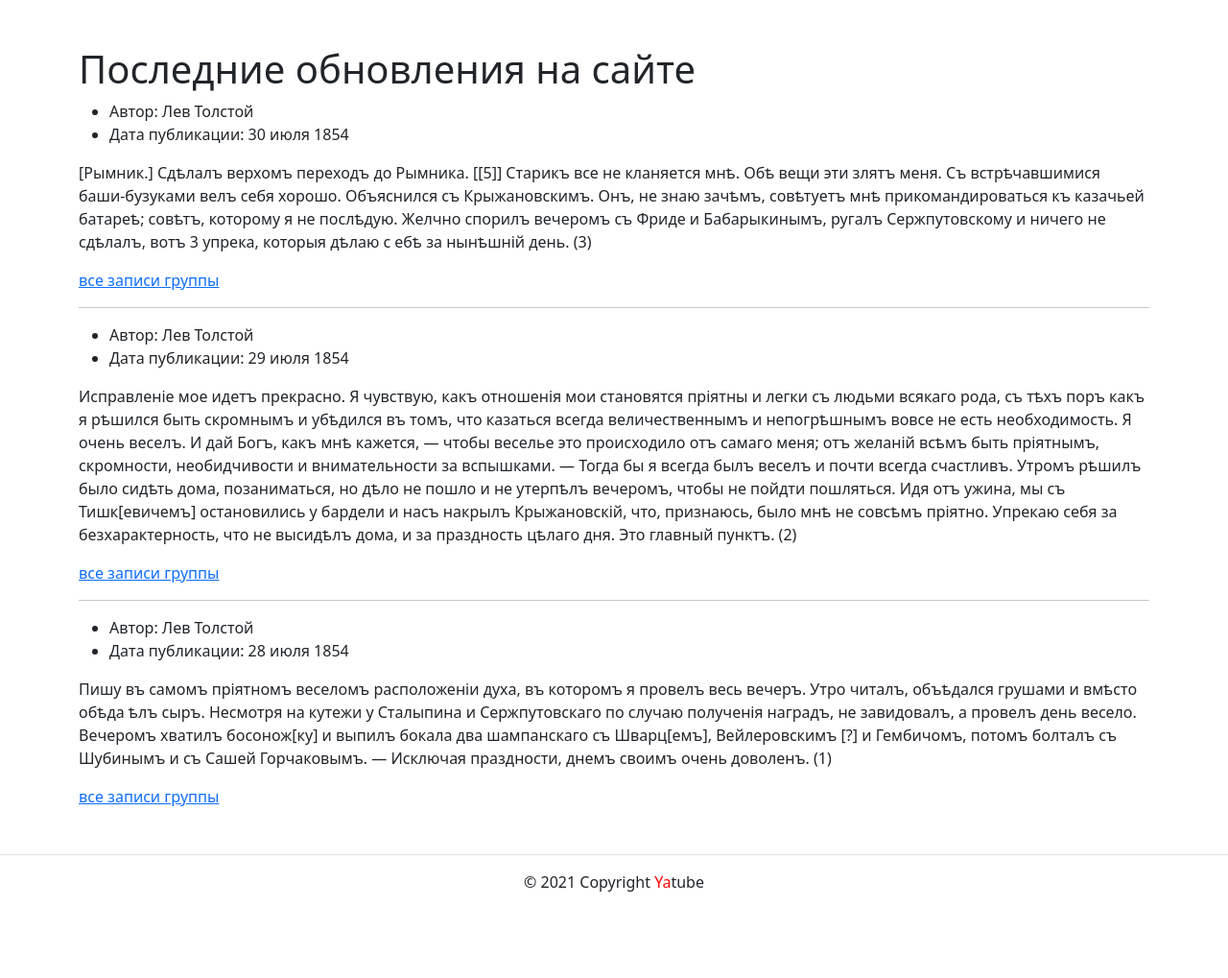
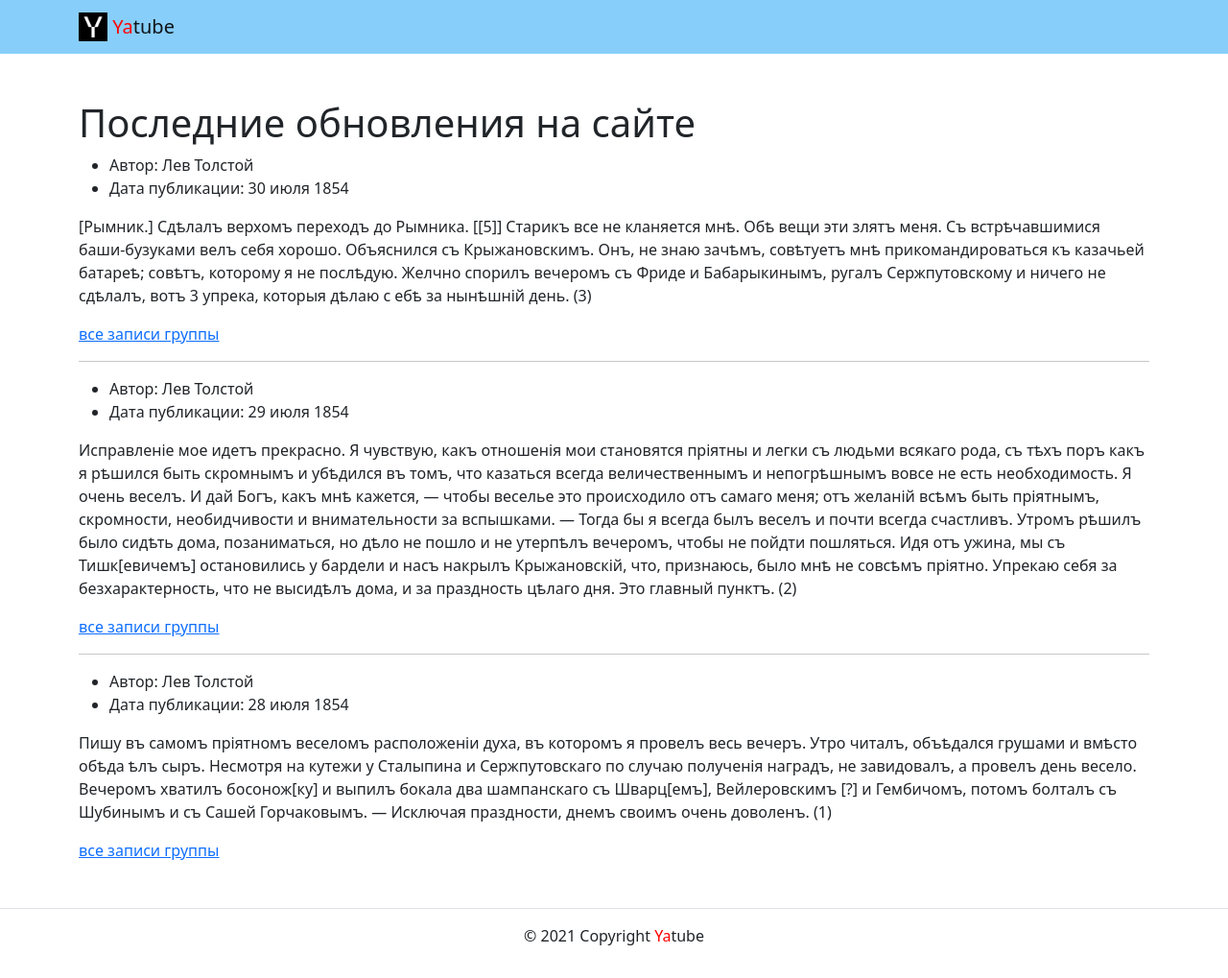
Before and after one commit to A-Kazarin/yatube_project, a Django app: page / in a window 1280 px wide. Shown: the whole page at 96% size. Before the commit the page ends 929 px from the top, so only its background shows below. Run offline with Django 3.2, Linux system fonts and the light colour scheme; some libraries are stand-ins or nearby versions.

Commit message:
'static added final'

```diff
--- a/yatube/templates/base.html
+++ b/yatube/templates/base.html
@@ -13,8 +13,8 @@
     <meta name="msapplication-TileColor" content="#000">
     <meta name="theme-color" content="#ffffff">
     <!-- Подключен файл со стандартными стилями бустрап -->
-    <link rel="stylesheet" href="{% static 'css/bootstrap.min.css' %}">
-    {% block title %}<title> {{ title }} </title>{% endblock %}
+    <link rel="stylesheet" href="{% static '/css/bootstrap.min.css' %}">
+    <title> {% block title %} блок тайтл не передали  {% endblock %} </title>
   </head>
 <body>
   <header>
@@ -24,13 +24,12 @@
   </header>
     <main>
       {% block content %}
-        {{ text }}
+          контента пока нет...
       {% endblock %}
     </main>
-  <footer>
+
       <!-- Это тег шаблонизатора include, сюда будет включён код
       из файла includes/header.html -->
-      {% include 'includes/footer.html' %}
-  </footer>
+    {% include 'includes/footer.html' %}
 </body>
 </html>
--- a/yatube/templates/includes/footer.html
+++ b/yatube/templates/includes/footer.html
@@ -1,13 +1,5 @@
-<!DOCTYPE html>
-<html lang="en">
-<head>
-    <meta charset="UTF-8">
-    <title>Title</title>
-</head>
-<body>
+
 <footer class="border-top text-center py-3">
       <!-- тег span используется для добавления нужных стилей отдельным участкам текста -->
       <p>© 2021 Copyright <span style="color:red">Ya</span>tube</p>
     </footer>
-</body>
-</html>
--- a/yatube/templates/includes/header.html
+++ b/yatube/templates/includes/header.html
@@ -1,23 +1,13 @@
-<!DOCTYPE html> <!-- Используется html 5 версии -->
-<html lang="ru"> <!-- Язык сайта - русский -->
-  <head>
-    <meta charset="utf-8"> <!-- Кодировка сайта -->
-    <!-- Сайт готов работать с мобильными устройствами -->
-    <meta name="viewport" content="width=device-width, initial-scale=1">
-    <!-- Загружаем фав-иконки -->
-    <link rel="icon" href="img/fav/fav.ico" type="image">
-    <link rel="apple-touch-icon" sizes="180x180" href="img/fav/apple-touch-icon.png">
-    <link rel="icon" type="image/png" sizes="32x32" href="img/fav/favicon-32x32.png">
-    <link rel="icon" type="image/png" sizes="16x16" href="img/fav/favicon-16x16.png">
-    <meta name="msapplication-TileColor" content="#000">
-    <meta name="theme-color" content="#ffffff">
-    <!-- Подключен файл со стандартными стилями бустрап -->
-    <link rel="stylesheet" href="css/bootstrap.min.css">
-    <title>
-    </title>
-  </head>
-  <body>
-    <header>
-    </header>
-  </body>
-  </html>
+{% load static %}
+
+         <!-- Использованы классы бустрапа для создания типовой навигации с логотипом -->
+      <!-- В дальнейшем тут будет создано полноценное меню -->
+      <nav class="navbar navbar-light" style="background-color: lightskyblue">
+        <div class="container">
+          <a class="navbar-brand" href="index.html">
+            <img src="{% static 'img/logo.png' %}" width="30" height="30" class="d-inline-block align-top" alt="">
+            <!-- тег span используется для добавления нужных стилей отдельным участкам текста -->
+            <span style="color:red">Ya</span>tube</a>
+          </a>
+        </div>
+      </nav>
--- a/yatube/templates/posts/index.html
+++ b/yatube/templates/posts/index.html
@@ -1,9 +1,7 @@
 {% extends 'base.html' %}
-    <title> jhkjhkkjh
-    </title>
-  <body>
+  {% block title %} jhkjhkkjh {% endblock %}
+
      {% block content %}
-    <main>
       <!-- класс py-5 создает отступы сверху и снизу блока -->
       <div class="container py-5">
         <h1>Последние обновления на сайте</h1>
@@ -72,15 +70,7 @@
         </article>
         <!-- под последним постом нет линии -->
       </div>
-    </main>
     {% endblock %}
     <!-- Использованы классы бустрапа: -->
     <!-- border-top: создаёт тонкую линию сверху блока -->
     <!-- text-center: выравнивает текстовые блоки внутри блока по центру -->
-    <!-- py-3: контент внутри размещается с отступом сверху и снизу -->
-    <footer>
-      <!-- Это тег шаблонизатора include, сюда будет включён код
-      из файла includes/header.html -->
-      {% include 'includes/footer.html' %}
-    </footer>
-  </body>
```
